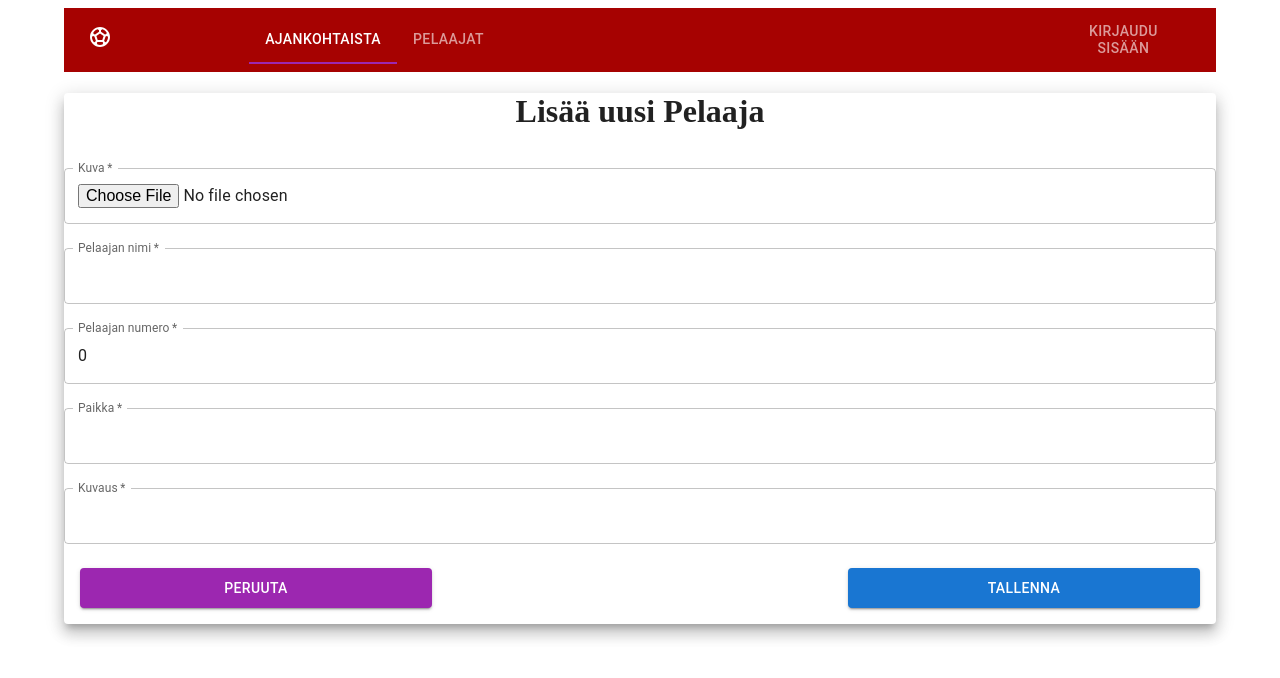
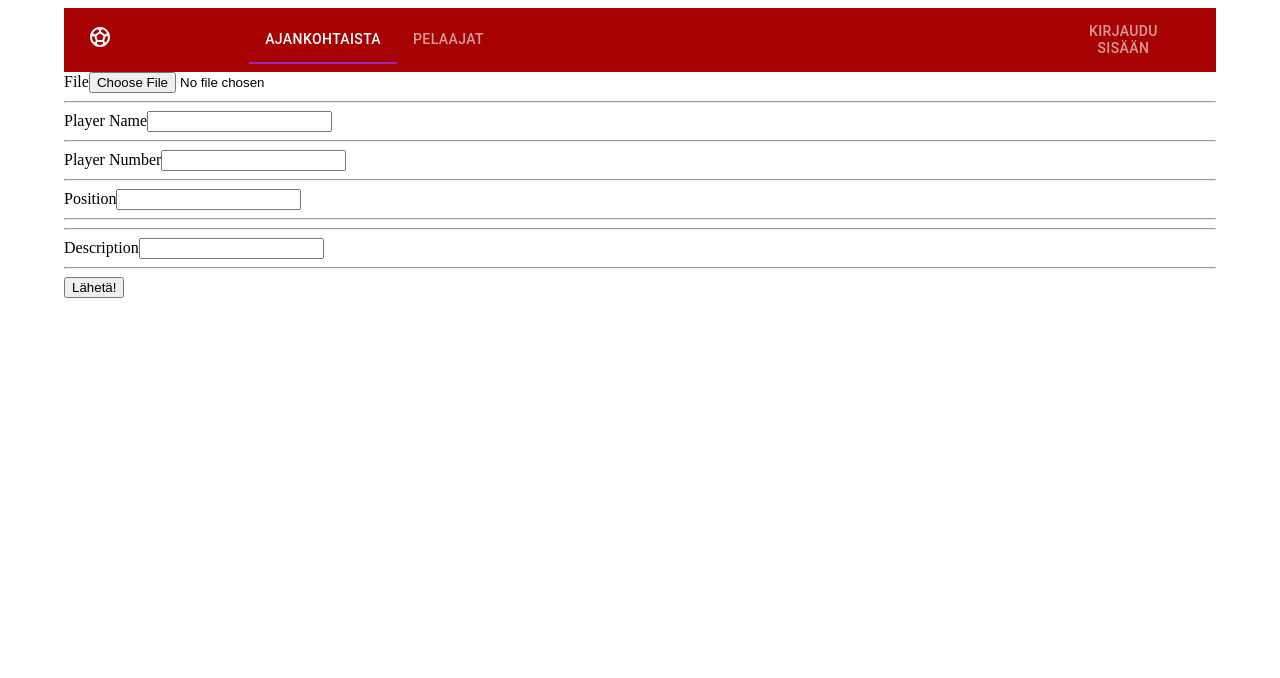
Before and after one commit to blackunicorn89/footbal, a React (Create React App) app: page /players/addplayer in a window 1280 px wide. Shown: the top 678 px of the page. Built offline with nearby package versions, Linux system fonts and the light colour scheme.

Commit message:
muutettu addplayer formi yksinkertaiseksi html-formiksi

```diff
--- a/src/App.js
+++ b/src/App.js
@@ -10,6 +10,7 @@ import AddPlayer from "./components/playerComponents/AddPlayer";
 import EditPlayer from "./components/playerComponents/EditPlayer";
 import React from "react";
 import { Container } from "@mui/material";
+import AddPlayerImage from "./components/playerComponents/AddPlayerImage";
 
 function App() {
 
@@ -20,6 +21,7 @@ function App() {
     <Route exact path="/" element={<NewsArticles />} />
     <Route path="/editarticle/:id" element={<EditArticle />} />
     <Route exact path="/players/addplayer" element={<AddPlayer />} />
+    <Route exact path="/players/addplayer/addimage" element={<AddPlayerImage />} />
     <Route exact path="/players/editplayer:id" element={<EditPlayer />} />
     <Route path="/login" element={<LoginPage />} />
     <Route path="/players" element={<Players />} />
@@ -31,6 +33,7 @@ function App() {
     tempRender = <Routes>
       <Route exact path="/" element={<NewsArticles />} />
       <Route exact path="/players/addplayer" element={<AddPlayer />} />
+      <Route exact path="/players/addplayer/addimage" element={<AddPlayerImage />} />
       <Route exact path="/players/editplayer:id" element={<EditPlayer />} />
       <Route exact path="/addarticle" element={<AddArticle />} />
       <Route path="/editarticle/:id" element={<EditArticle />} />
--- a/src/components/playerComponents/AddPlayer.js
+++ b/src/components/playerComponents/AddPlayer.js
@@ -16,9 +16,9 @@ const AddPlayerForm = () => {
         description:""
     })
 
-    const [selectedFile, setSelectedFile] = useState({
+    /*const [selectedFile, setSelectedFile] = useState({
         image:""
-    })
+    })*/
 
     const login = useSelector((state) =>
         state.login
@@ -28,15 +28,15 @@ const AddPlayerForm = () => {
     const dispatch = useDispatch();
     const navigate = useNavigate()
 
-    const fileInput = useRef(null)
+    //const fileInput = useRef(null)
 
 
-    const handleFileInput = (event) => {
+    /*const handleFileInput = (event) => {
 
-      setState((state) => {
+      setSelectedFile((selectedFile) => {
         return {
-            ...state,
-            [event.target.name]:event.target.files[0].name
+            ...selectedFile,
+            [event.target.name]:event.target.files[0]
         }
     })
 
@@ -88,59 +88,50 @@ const AddPlayerForm = () => {
     const onSubmit = (event) => {
         event.preventDefault();
         let player = {
-          ...selectedFile,
+          //...selectedFile,
           ...state
         }
-        console.log("Mitä syntyy " + player)
+        //console.log("Mitä syntyy " + player)
         dispatch (addPlayer(login, player));
         setState({
 
-            //image:null,
+            image:"",
             player_name:"",
             player_number:0,
             position:"",
             description:""
 
         })
-        setSelectedFile({
+        /*setSelectedFile({
           image:""
-      })
+      })*/
       navigate("/players");
     }
 
     return (
-    <Grid>
-      <Paper elevation={10}>
-        <Grid align="center">
-          <h1>Lisää uusi Pelaaja</h1>
-        </Grid>
-        <form>
+      <form encType="multipart/form-data">
+      <label>File</label>
+      <input type="file" name="image" />
+      <hr />
+      <label>Player Name</label>
+      <input type="text" name="player_name" />
+      <hr />
+      <label>Player Number</label>
+      <input type="text" name="player_number" />
+      <hr />
+      <label>Position</label>
+      <input type="text" name="position" />
+      <hr />
+      <hr />
+      <label>Description</label>
+      <input type="text" name="description" />
+      <hr />
+      <button type="submit" onSubmit={onSubmit}>Lähetä!</button>
+    </form>
 
-          <TextField type="file" label="Kuva" name="image" value={state.image} onChange={handleFileInput} margin="normal" fullWidth required InputLabelProps={{ shrink: true }} />
-          <TextField type="text" label="Pelaajan nimi" name="player_name" value={state.player_name} onChange={onChange} margin="normal" fullWidth required InputLabelProps={{ shrink: true }} />
-          <TextField type="number" label="Pelaajan numero" name="player_number" value={state.player_number} onChange={onChange} margin="normal" fullWidth required InputLabelProps={{ shrink: true }} />
-          <TextField type="text" label="Paikka" name="position" value={state.position} onChange={onChange} margin="normal" fullWidth required InputLabelProps={{ shrink: true }} />
-          <TextField type="text" label="Kuvaus" name="description" value={state.description} onChange={onChange} margin="normal" fullWidth required InputLabelProps={{ shrink: true }} />
+    )
 
-          <Grid container>
-            <Grid item xs={4}>
-              <Box display="flex" justifyContent="flex-start">
-                <Button color="secondary" variant="contained" margin="normal" component={Link} to={"/players"} fullWidth sx={{ padding: 1, margin: 2 }} >Peruuta</Button>
-              </Box>
-            </Grid>
-            <Grid item xs={4}>
 
-            </Grid>
-            <Grid item xs={4}>
-              <Box display="flex" justifyContent="flex-end">
-                <Button type="submit" color="primary" variant="contained" margin="normal" onClick={onSubmit} fullWidth sx={{ padding: 1, margin: 2 }} >Tallenna </Button>
-              </Box>
-            </Grid>
-          </Grid>
-        </form>
-      </Paper>
-    </Grid >
-    )
 
 }
 
```
